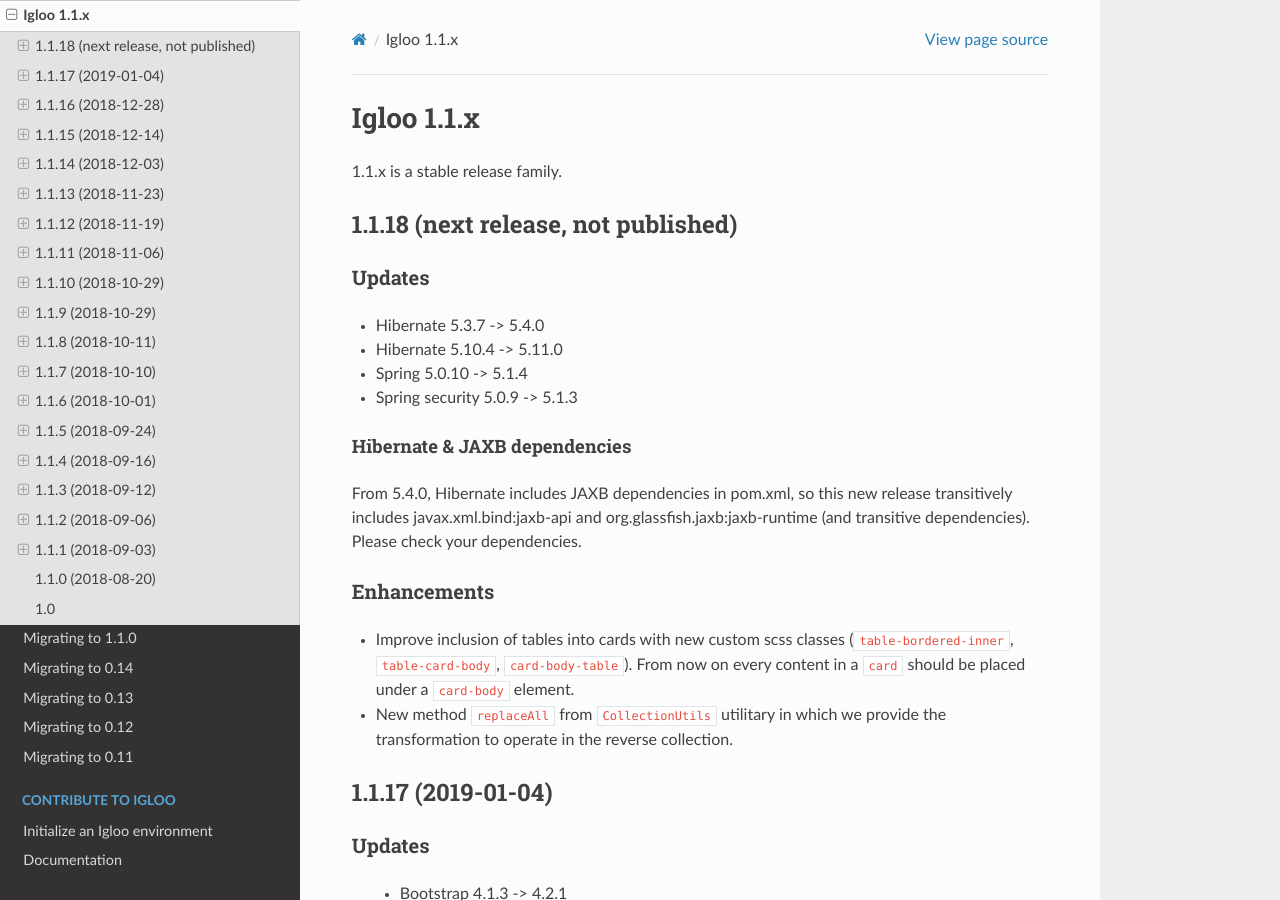
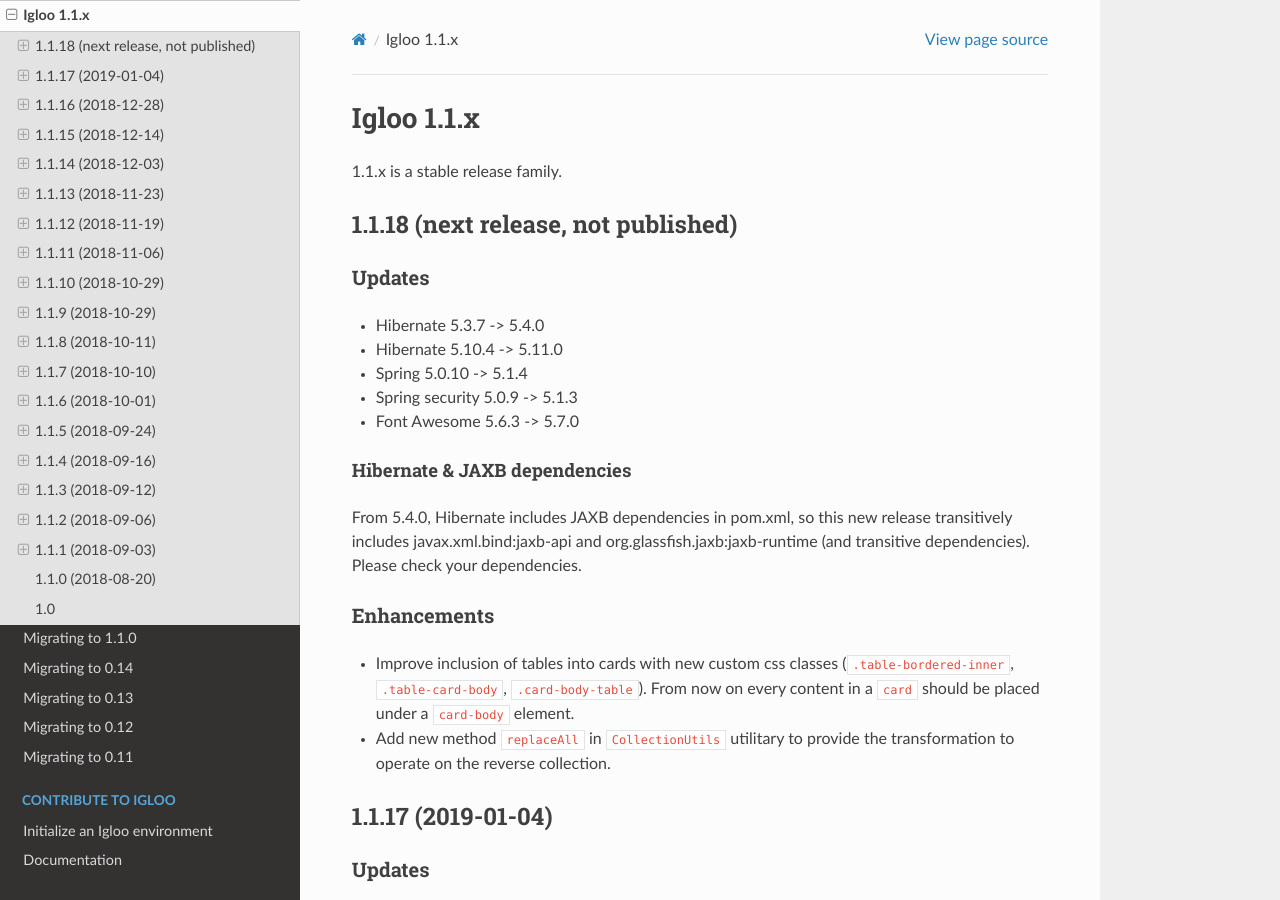
Before and after one commit to igloo-project/igloo-doc, a Sphinx documentation site: the page built from source/release-notes/1.1.x.rst, in a window 1280 px wide and 900 px high. Built offline with Sphinx 7.4.7 and the Read the Docs theme 2.0.0, drawn with Linux system fonts in a browser that asks for light colours.

Commit message:
1.1.18: update release notes

```diff
--- a/source/release-notes/1.1.x.rst
+++ b/source/release-notes/1.1.x.rst
@@ -16,6 +16,7 @@
 * Hibernate 5.10.4 -> 5.11.0
 * Spring 5.0.10 -> 5.1.4
 * Spring security 5.0.9 -> 5.1.3
+* Font Awesome 5.6.3 -> 5.7.0
 
 Hibernate & JAXB dependencies
 -----------------------------
@@ -27,9 +28,9 @@
 Enhancements
 ************
 
-* Improve inclusion of tables into cards with new custom scss classes (``table-bordered-inner``, ``table-card-body``, ``card-body-table``).
+* Improve inclusion of tables into cards with new custom css classes (``.table-bordered-inner``, ``.table-card-body``, ``.card-body-table``).
   From now on every content in a ``card`` should be placed under a ``card-body`` element.
-* New method ``replaceAll`` from ``CollectionUtils`` utilitary in which we provide the transformation to operate in the reverse collection.
+* Add new method ``replaceAll`` in ``CollectionUtils`` utilitary to provide the transformation to operate on the reverse collection.
 
 .. _v1.1.17:
 
```
